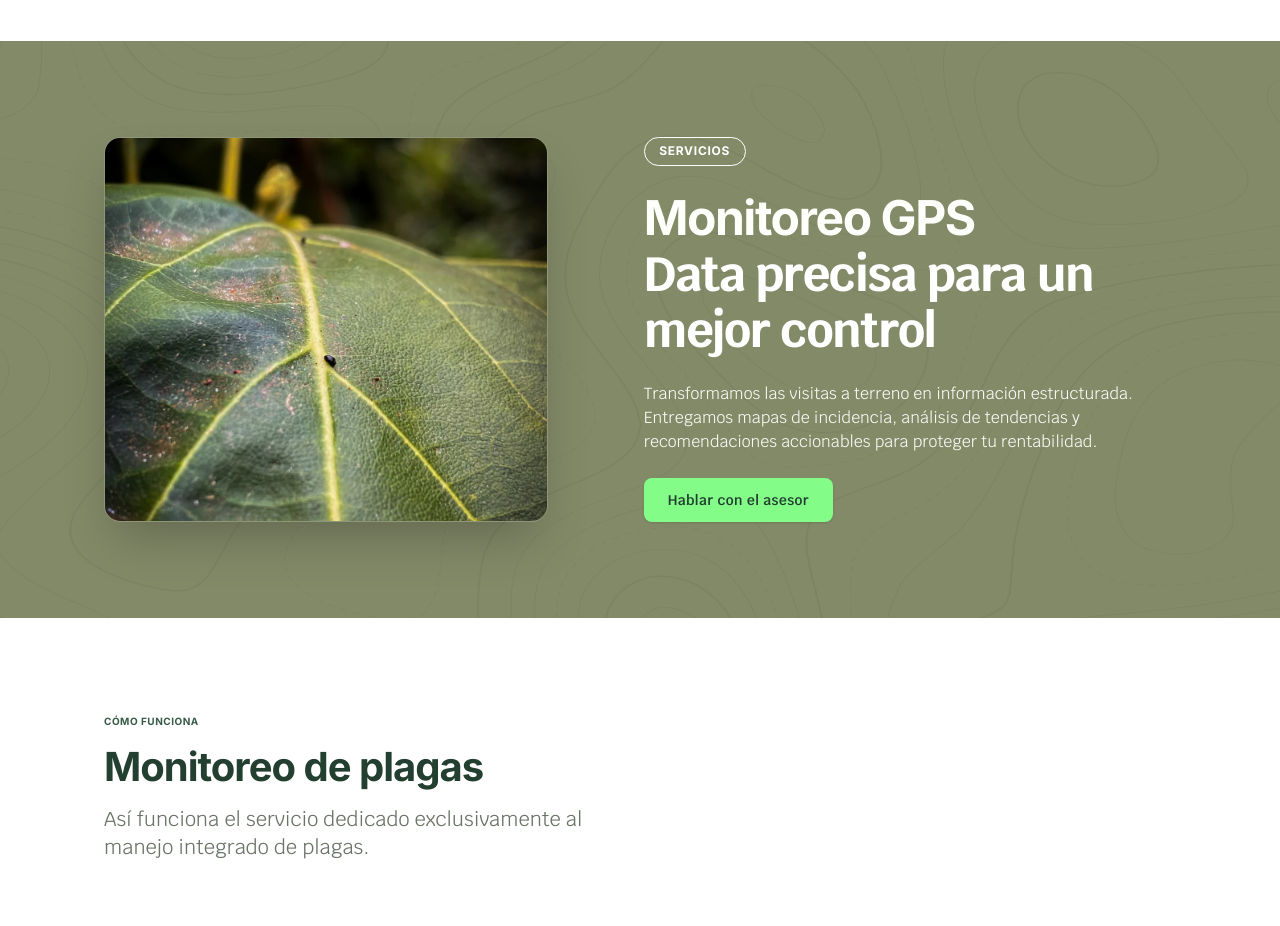
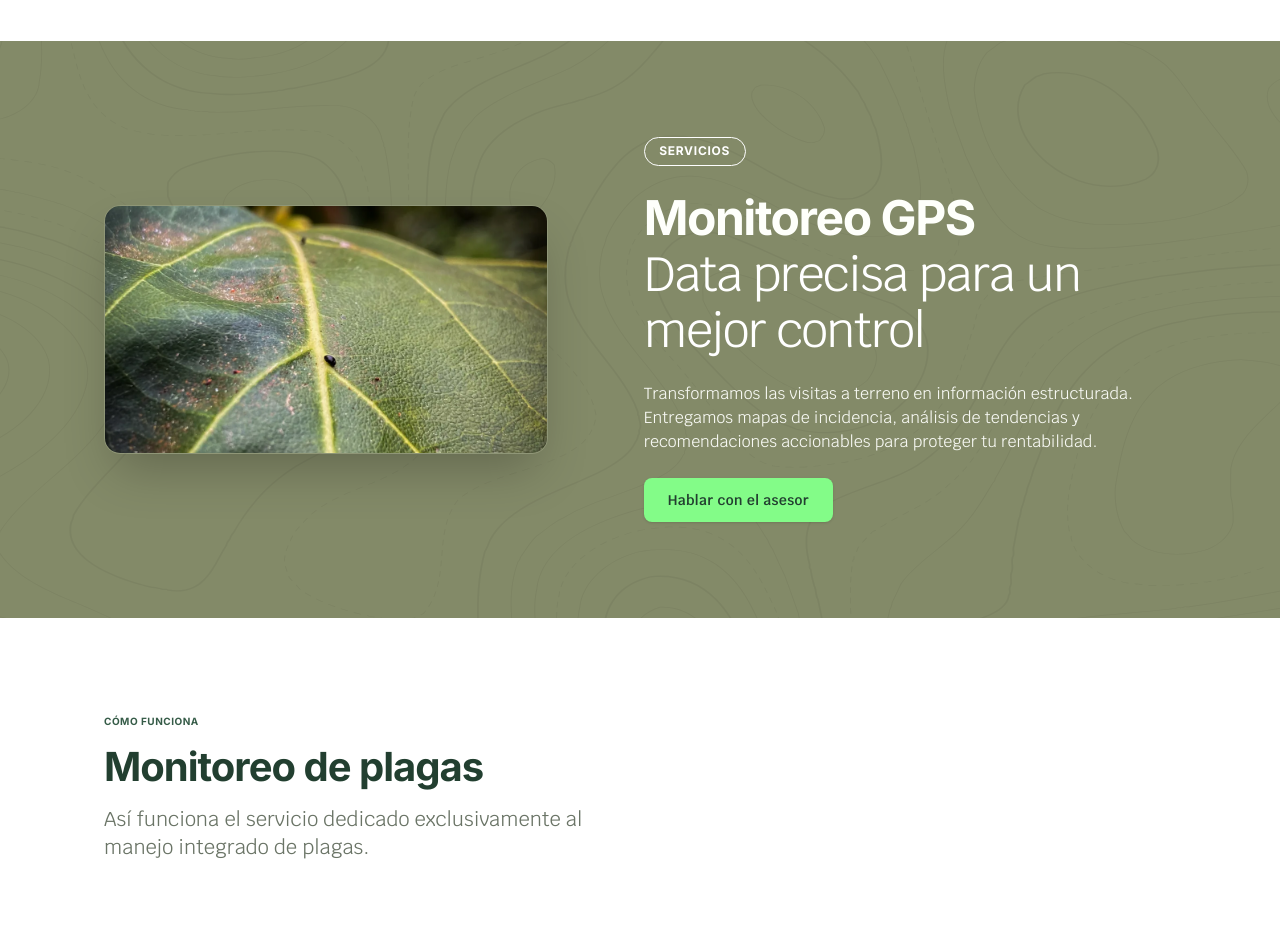
Before and after one commit to MR-Thunderbolts/GreenMip.v2, a Svelte app: page / in a window 1280 px wide. Shown: the part 1360-2286 px from the top of the page. Built offline with nearby package versions, Linux system fonts and the light colour scheme.

Commit message:
fix: título GPS con dos pesos y aspect-ratio de imagen a 16:9
"Monitoreo GPS" en bold, "Data precisa para un mejor control" en
regular (antes ambas líneas en bold) — cambio puntual solo en este
componente. Imagen pasa de aspect-[450/390] (casi cuadrada) a
aspect-video (16:9).

```diff
--- a/src/components/sections/ServicesGPS.svelte
+++ b/src/components/sections/ServicesGPS.svelte
@@ -24,7 +24,7 @@
 
         <!-- Image (Left side on desktop) -->
         <div class="flex justify-center items-center">
-          <div class="relative w-full max-w-[451px] aspect-[450/390] rounded-2xl overflow-hidden shadow-2xl border border-white/10">
+          <div class="relative w-full max-w-[451px] aspect-video rounded-2xl overflow-hidden shadow-2xl border border-white/10">
             <img
               src={services.image.src}
               alt={services.image.alt}
@@ -42,7 +42,7 @@
           <!-- Title -->
           <h2 class="font-inter font-bold text-[26px] md:text-[48px] leading-[32px] md:leading-[56px] text-greenmip-light-bg tracking-[-0.03em]">
             {services.title} <br />
-            <span class="font-krub font-bold text-white">{services.subtitle}</span>
+            <span class="font-krub font-normal text-white">{services.subtitle}</span>
           </h2>
 
           <!-- Description -->
```
